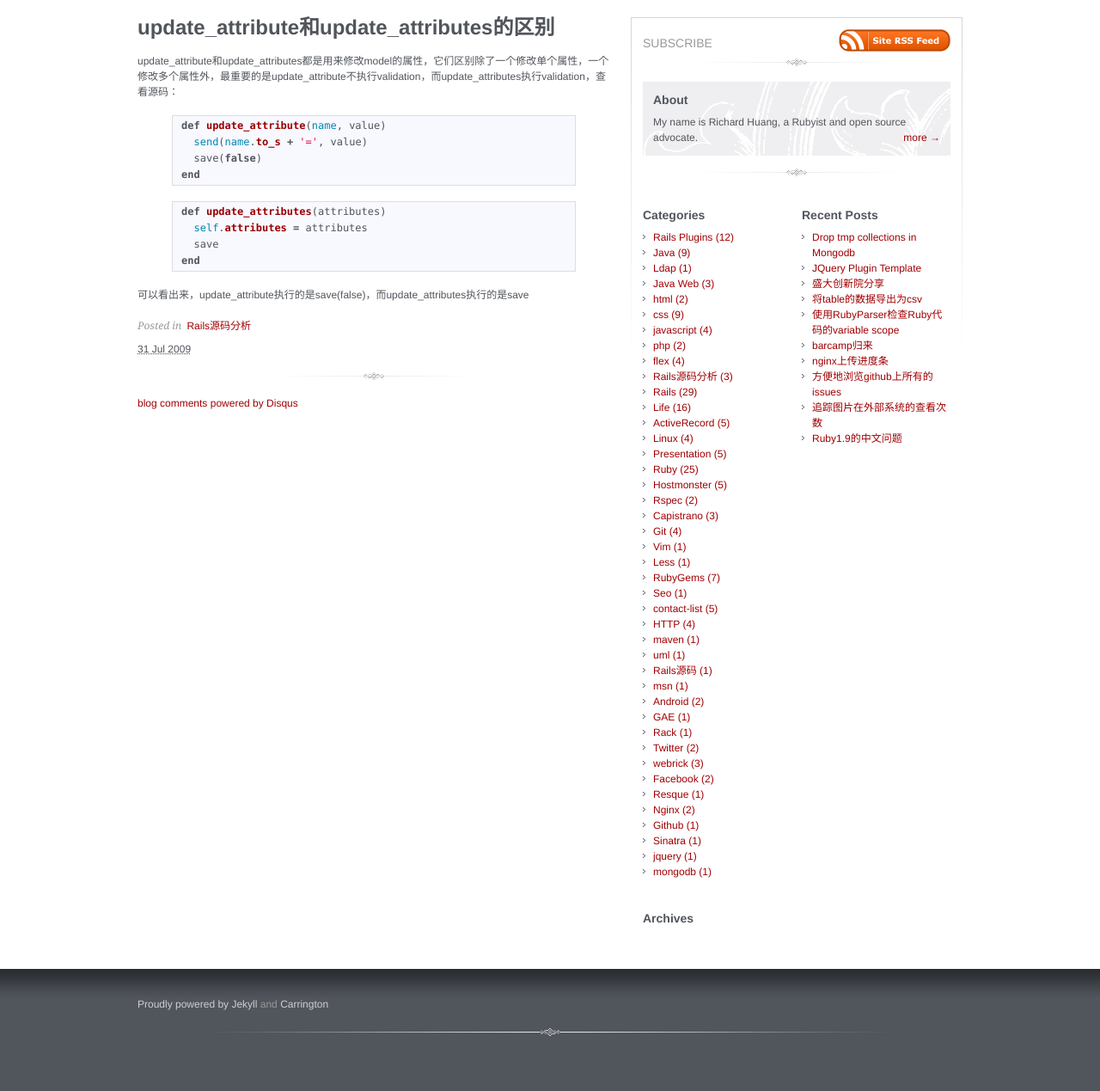
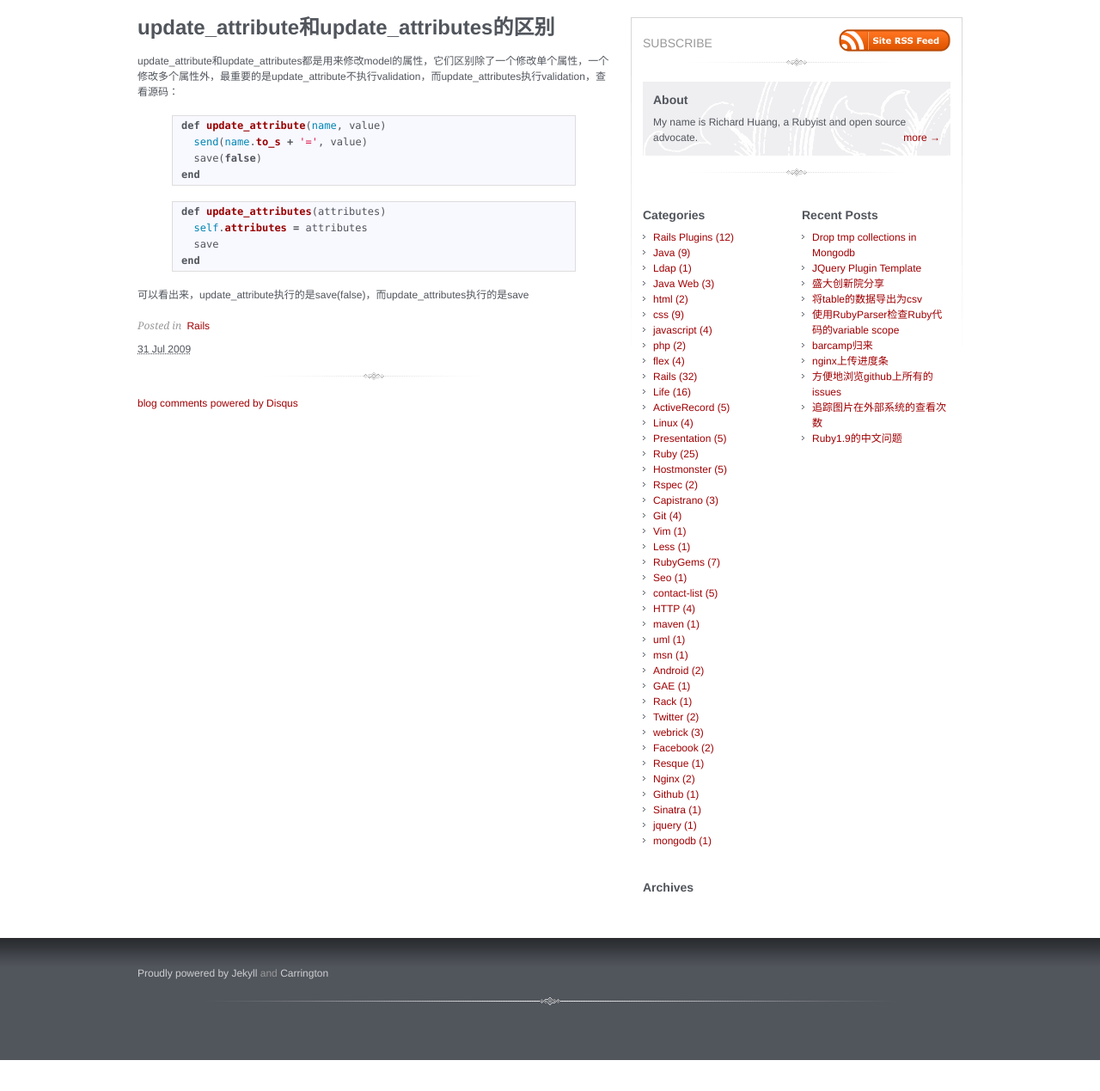
Before and after one commit to flyerhzm/huangzhimin.com, a Jekyll site: the page built from _posts/2009-07-31-update_attribute-and-update_attributes-difference.markdown, in a window 1280 px wide, cut to the strip 99-1368 px from the top of the page. Shown: the whole strip at 86% size. Built offline with Jekyll 4.4.1, drawn with Linux system fonts in a browser that asks for light colours; nearby versions of some CDN libraries; library files that are not in the unit come from our copies; Markdown is read by kramdown in place of the engine named in the settings; comment, search, counter and statistics services are not loaded; after the commit the page ends 1332 px from its top, so only the background shows below that.

Commit message:
update category of posts

```diff
--- a/_posts/2009-04-13-rails-source-code-analysis-delegate.markdown
+++ b/_posts/2009-04-13-rails-source-code-analysis-delegate.markdown
@@ -2,7 +2,7 @@
 layout: post
 title: Rails源码分析——delegate
 categories:
-- Rails源码分析
+- Rails
 ---
 Delegate是一种应用composite来代替extend的机制，可以有效地降低代码的耦合性。
 
--- a/_posts/2009-07-29-rails2-3-3-new-features-touch.markdown
+++ b/_posts/2009-07-29-rails2-3-3-new-features-touch.markdown
@@ -2,7 +2,7 @@
 layout: post
 title: Rails2.3.3新功能──touch
 categories:
-- Rails源码分析
+- Rails
 ---
 touch是Rails2.3.3引入的新功能，可以将指定的attributes改为当前时间，默认是更改updated_at或updated_on。
 
--- a/_posts/2009-07-31-update_attribute-and-update_attributes-difference.markdown
+++ b/_posts/2009-07-31-update_attribute-and-update_attributes-difference.markdown
@@ -2,7 +2,7 @@
 layout: post
 title: update_attribute和update_attributes的区别
 categories:
-- Rails源码分析
+- Rails
 ---
 update_attribute和update_attributes都是用来修改model的属性，它们区别除了一个修改单个属性，一个修改多个属性外，最重要的是update_attribute不执行validation，而update_attributes执行validation，查看源码：
 
--- a/_posts/2009-08-25-default_scope-affect-default-value-of-attribute.markdown
+++ b/_posts/2009-08-25-default_scope-affect-default-value-of-attribute.markdown
@@ -3,7 +3,6 @@ layout: post
 title: default_scope影响attribute的default值
 categories:
 - Rails
-- Rails源码
 - ActiveRecord
 ---
 之前有个需求，发表的文章需要审核之后才能显示，于是在Post类中加了一个default_scope
```
